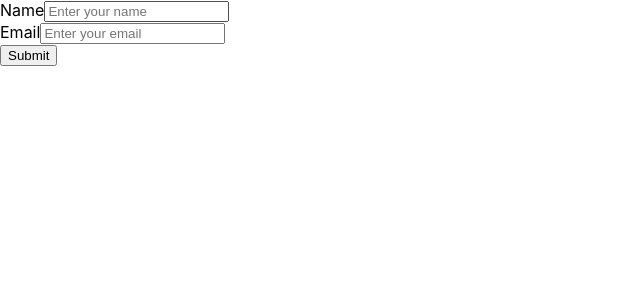
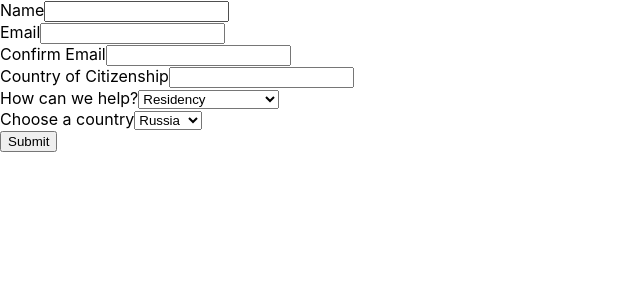
Before and after one commit to ashannon828/conditional-forms-with-formik, a Next.js app: page / in a window 1280 px wide. Shown: the top 300 px of the page, without its empty margins (0-640 px from the left). Built offline with nearby package versions, Linux system fonts and the light colour scheme.

Commit message:
added the fields needed for our contact form

```diff
--- a/pages/index.js
+++ b/pages/index.js
@@ -1,6 +1,6 @@
 import Head from "next/head";
 
-import { Formik } from "formik";
+import { Field, Form, Formik, FormikProps } from "formik";
 import * as Yup from "yup";
 
 const validationSchema = Yup.object().shape({
@@ -23,40 +23,58 @@ export default function Home() {
       <main>
         <Formik
           validationSchema={validationSchema}
-          initialValues={{ name: "", email: "" }}
+          initialValues={{
+            name: "",
+            email: "",
+            confirmEmail: "",
+            citizenship: "",
+            reason: "",
+            relocation_country: "",
+          }}
         >
           {({ values, errors, touched, handleChange, handleBlur }) => (
-            <form>
+            <Form>
               <div>
                 <label htmlFor="name">Name</label>
-                <input
-                  type="text"
-                  name="name"
-                  id="name"
-                  placeholder="Enter your name"
-                  onChange={handleChange}
-                  onBlur={handleBlur}
-                  value={values.name}
-                  className={touched.name && errors.name ? "has-error" : null}
-                />
+                <Field id="name" name="name" />
               </div>
               <div>
                 <label htmlFor="email">Email</label>
-                <input
-                  type="text"
-                  name="email"
-                  id="email"
-                  placeholder="Enter your email"
-                  onChange={handleChange}
-                  onBlur={handleBlur}
-                  value={values.email}
-                  className={touched.email && errors.email ? "has-error" : null}
-                />
+                <Field id="email" name="email" />
+              </div>
+              <div>
+                <label htmlFor="confirmEmail">Confirm Email</label>
+                <Field id="confirmEmail" name="confirmEmail" />
+              </div>
+              <div>
+                <label htmlFor="citizenship">Country of Citizenship</label>
+                <Field id="citizenship" name="citizenship" />
+              </div>
+              <div>
+                <label htmlFor="reason">How can we help?</label>
+                <Field as="select" id="reason" name="reason">
+                  <option value="residency">Residency</option>
+                  <option value="visa">Visa</option>
+                  <option value="career">Career Consultation</option>
+                </Field>
+              </div>
+              <div>
+                <label htmlFor="relocation_country">Choose a country</label>
+                <Field
+                  as="select"
+                  id="relocation_country"
+                  name="relocation_country"
+                >
+                  <option value="russia">Russia</option>
+                  <option value="turkey">Turkey</option>
+                  <option value="ukraine">Ukraine</option>
+                  <option value="other">Other</option>
+                </Field>
               </div>
               <div>
                 <button type="submit">Submit</button>
               </div>
-            </form>
+            </Form>
           )}
         </Formik>
       </main>
```
